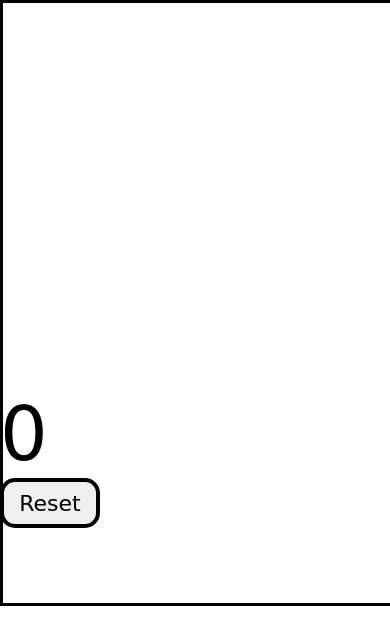
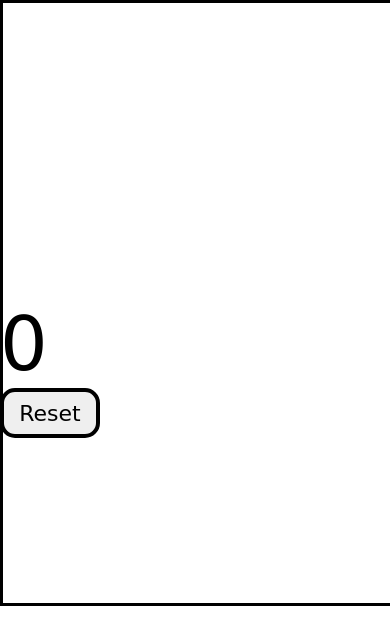
Before and after one commit to DmitriStark/snake, a plain HTML site: page index.html in a window 390 px wide. Shown: the top 644 px of the page. Drawn offline with Linux system fonts and the light colour scheme.

Commit message:
Update style.css

```diff
--- a/css/style.css
+++ b/css/style.css
@@ -6,8 +6,8 @@
 #gameContainer {
 
     text-align: center;
-    max-width: 100vh;
-    max-height: 100vw;
+    max-width:600px;
+    max-height: 800px;
 }
 
 
@@ -29,3 +29,14 @@
     cursor: pointer;
 
 }
+@media only screen and (max-width: 600px) {
+
+
+#gameContainer {
+
+    max-width:300px;
+    max-height: 300px;
+}
+
+
+}
```
